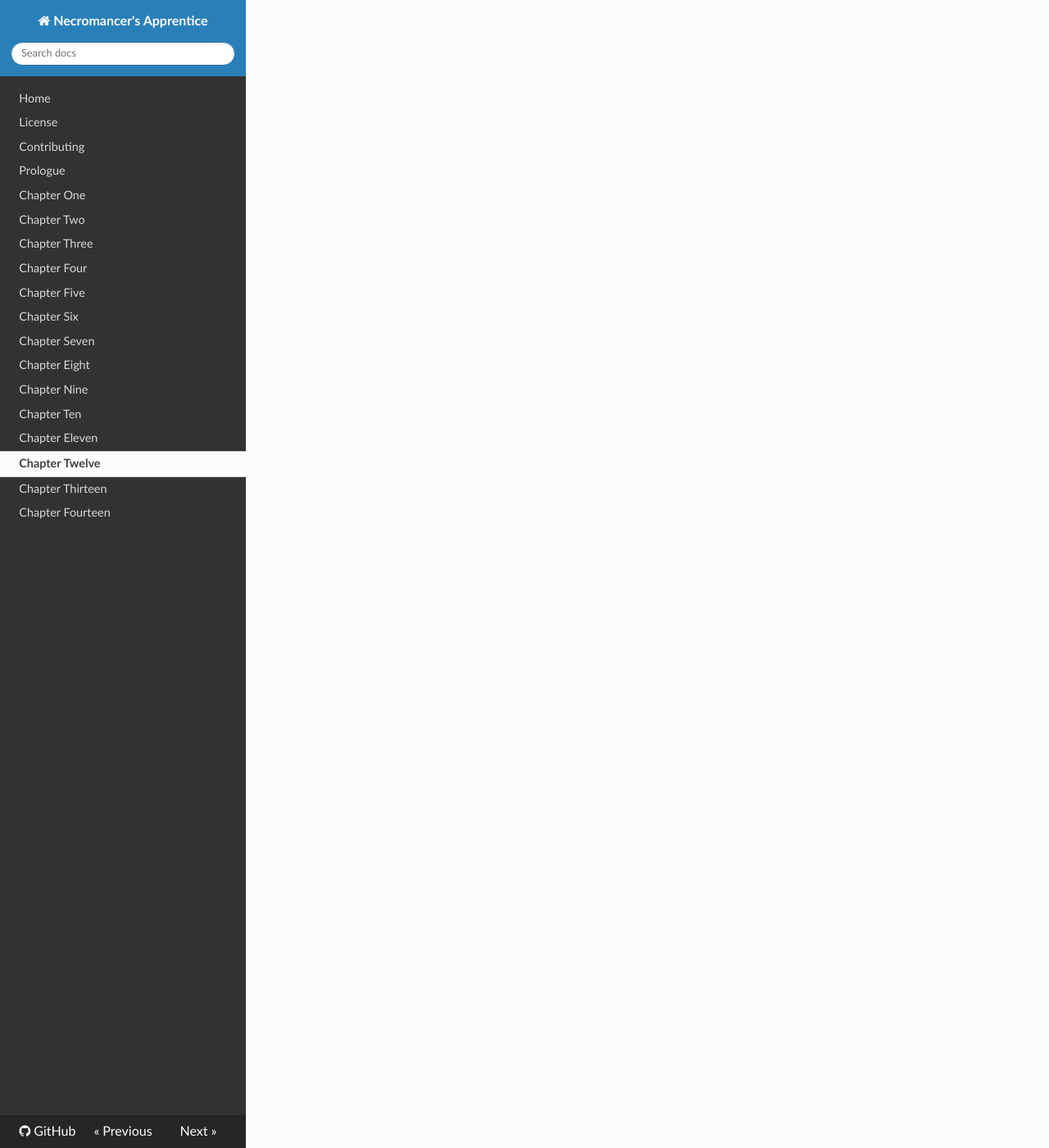
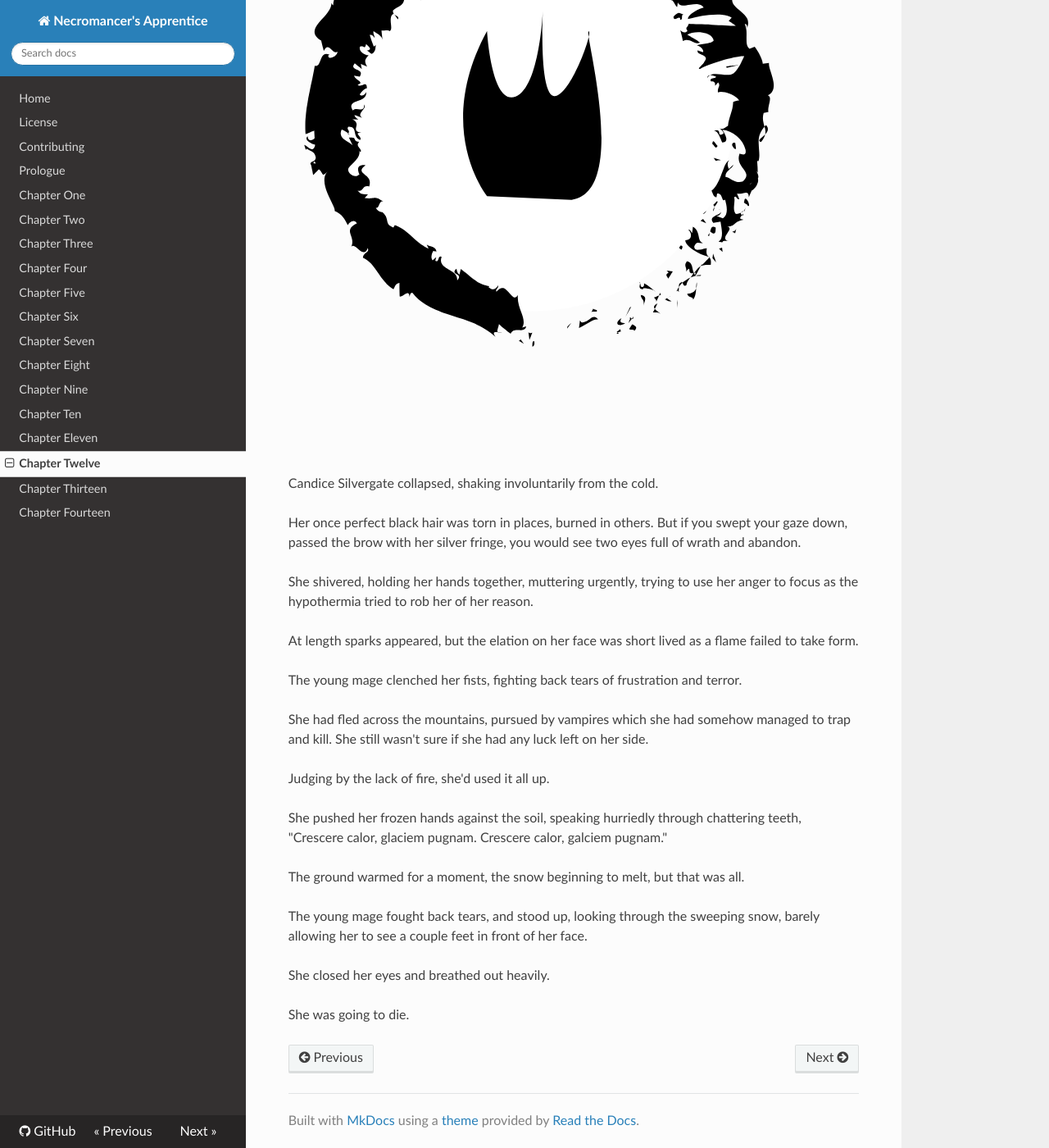
Before and after one commit to shakna-israel/NecromancersApprentice, an MkDocs documentation site: the page built from docs/012-Chapter-Twelve.md, in a window 1280 px wide and 1400 px high, scrolled down 12489 px. Shown: the whole window at 82% size. Built offline with MkDocs 1.6.1, drawn with Linux system fonts in a browser that asks for light colours; nearby versions of some CDN libraries; old or Windows-style settings are respelled for this version of MkDocs.

Commit message:
Added symbols

```diff
--- a/docs/012-Chapter-Twelve.md
+++ b/docs/012-Chapter-Twelve.md
@@ -230,4 +244,28 @@
 
 ---
 
+![Pyromancy](https://cdn.rawgit.com/shakna-israel/NecromancersApprentice/master/docs/img/Symbol_Pyromancy.svg)
+
 Candice Silvergate collapsed, shaking involuntarily from the cold.
+
+Her once perfect black hair was torn in places, burned in others. But if you swept your gaze down, passed the brow with her silver fringe, you would see two eyes full of wrath and abandon.
+
+She shivered, holding her hands together, muttering urgently, trying to use her anger to focus as the hypothermia tried to rob her of her reason.
+
+At length sparks appeared, but the elation on her face was short lived as a flame failed to take form.
+
+The young mage clenched her fists, fighting back tears of frustration and terror.
+
+She had fled across the mountains, pursued by vampires which she had somehow managed to trap and kill. She still wasn't sure if she had any luck left on her side.
+
+Judging by the lack of fire, she'd used it all up.
+
+She pushed her frozen hands against the soil, speaking hurriedly through chattering teeth, "Crescere calor, glaciem pugnam. Crescere calor, galciem pugnam."
+
+The ground warmed for a moment, the snow beginning to melt, but that was all.
+
+The young mage fought back tears, and stood up, looking through the sweeping snow, barely allowing her to see a couple feet in front of her face.
+
+She closed her eyes and breathed out heavily.
+
+She was going to die.
```
Also changed, not shown: other parts of docs/012-Chapter-Twelve.md (+14 -0 lines).
